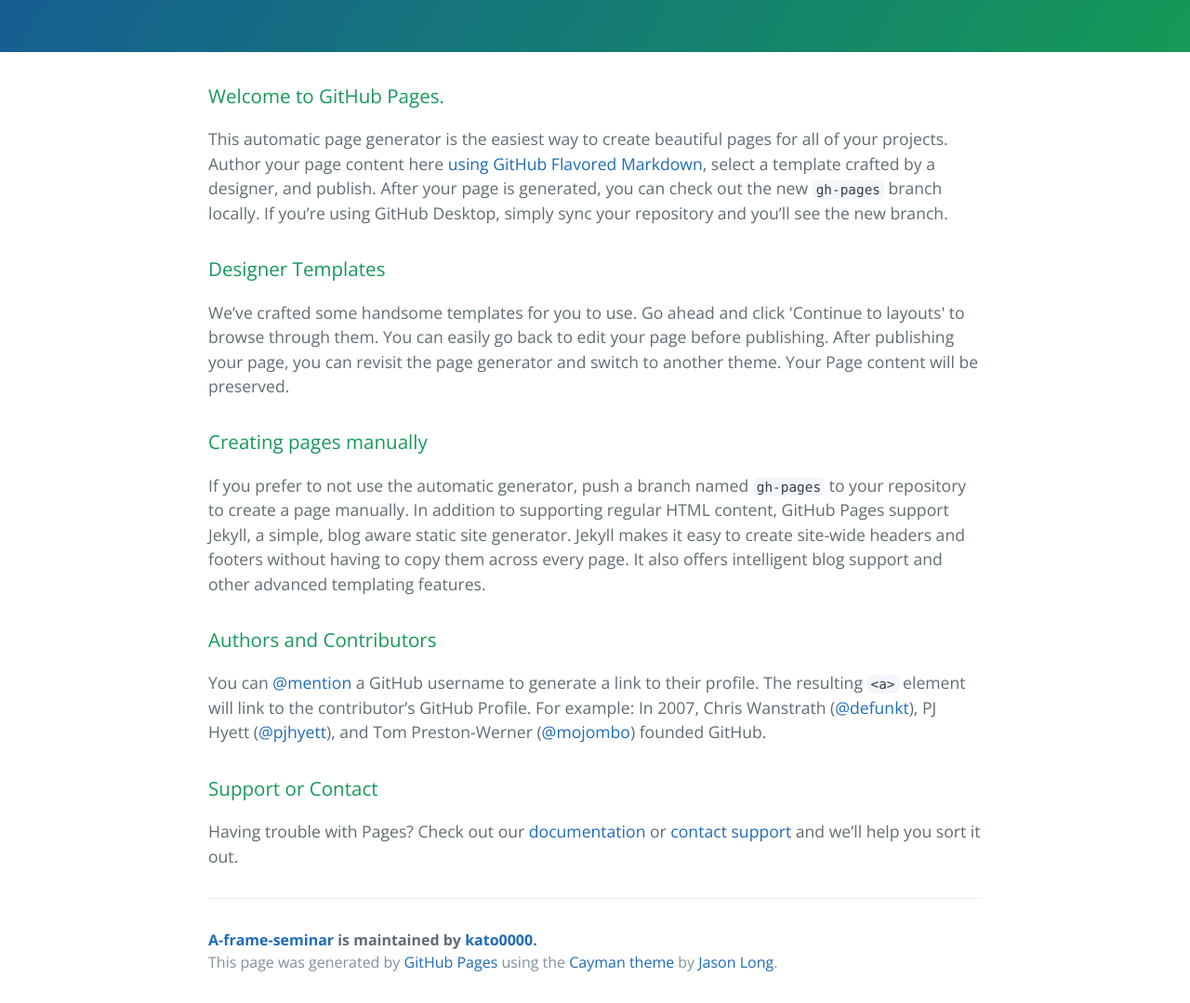
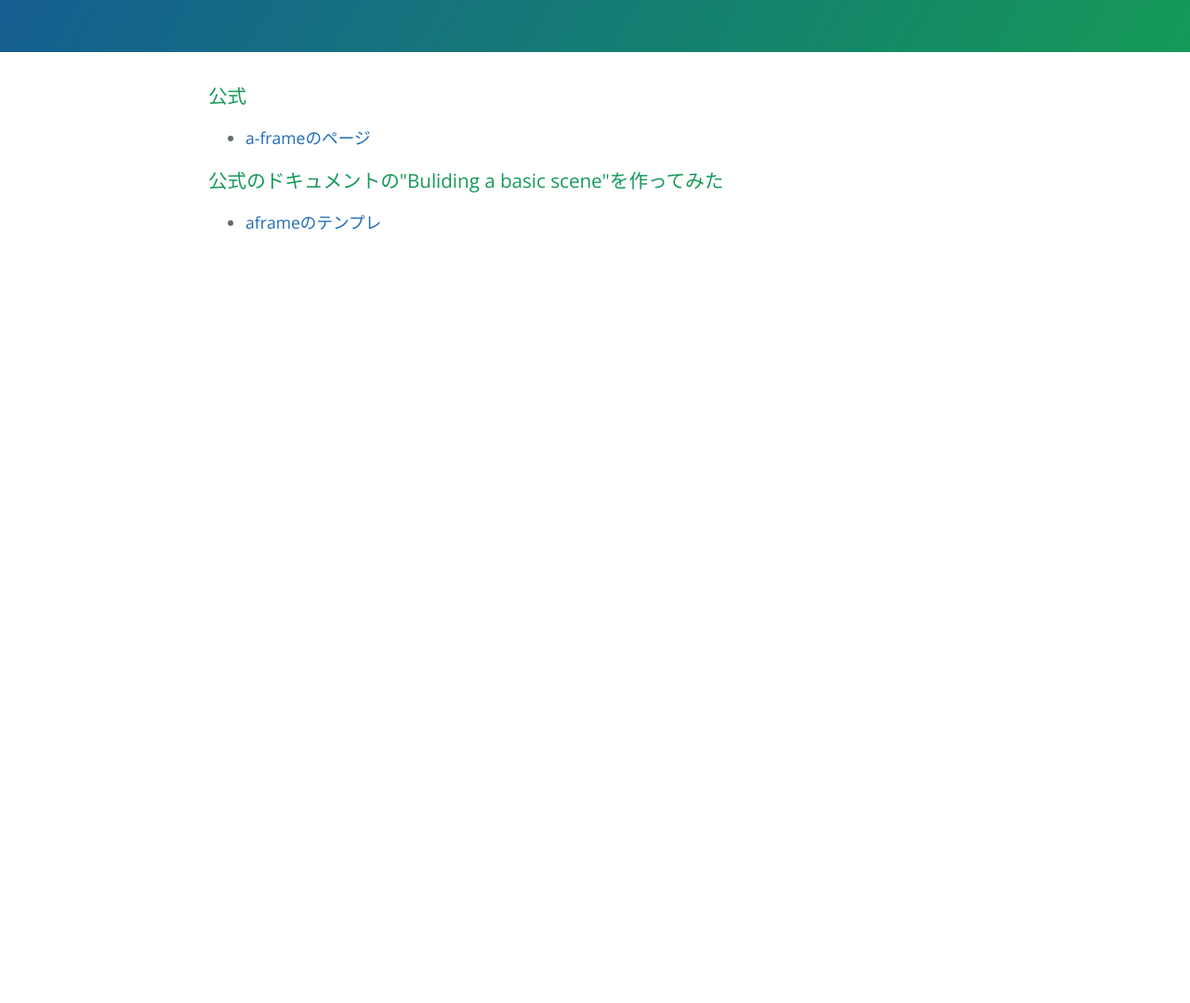
Before and after one commit to kato0000/A-Frame-seminar, a plain HTML site: page index.html in a window 1280 px wide. Shown: the part 280-1359 px from the top of the page at 93% size. After the commit the page ends 800 px from the top, so only its background shows below. Drawn offline with nearby package versions, Linux system fonts and the light colour scheme.

Commit message:
トップページの修正

```diff
--- a/index.html
+++ b/index.html
@@ -19,39 +19,23 @@
     </section>
 
     <section class="main-content">
-      <h3>
-<a id="welcome-to-github-pages" class="anchor" href="#welcome-to-github-pages" aria-hidden="true"><span aria-hidden="true" class="octicon octicon-link"></span></a>Welcome to GitHub Pages.</h3>
-
-<p>This automatic page generator is the easiest way to create beautiful pages for all of your projects. Author your page content here <a href="https://guides.github.com/features/mastering-markdown/">using GitHub Flavored Markdown</a>, select a template crafted by a designer, and publish. After your page is generated, you can check out the new <code>gh-pages</code> branch locally. If you’re using GitHub Desktop, simply sync your repository and you’ll see the new branch.</p>
-
-<h3>
-<a id="designer-templates" class="anchor" href="#designer-templates" aria-hidden="true"><span aria-hidden="true" class="octicon octicon-link"></span></a>Designer Templates</h3>
-
-<p>We’ve crafted some handsome templates for you to use. Go ahead and click 'Continue to layouts' to browse through them. You can easily go back to edit your page before publishing. After publishing your page, you can revisit the page generator and switch to another theme. Your Page content will be preserved.</p>
-
-<h3>
-<a id="creating-pages-manually" class="anchor" href="#creating-pages-manually" aria-hidden="true"><span aria-hidden="true" class="octicon octicon-link"></span></a>Creating pages manually</h3>
-
-<p>If you prefer to not use the automatic generator, push a branch named <code>gh-pages</code> to your repository to create a page manually. In addition to supporting regular HTML content, GitHub Pages support Jekyll, a simple, blog aware static site generator. Jekyll makes it easy to create site-wide headers and footers without having to copy them across every page. It also offers intelligent blog support and other advanced templating features.</p>
-
-<h3>
-<a id="authors-and-contributors" class="anchor" href="#authors-and-contributors" aria-hidden="true"><span aria-hidden="true" class="octicon octicon-link"></span></a>Authors and Contributors</h3>
-
-<p>You can <a href="https://help.github.com/articles/basic-writing-and-formatting-syntax/#mentioning-users-and-teams" class="user-mention">@mention</a> a GitHub username to generate a link to their profile. The resulting <code>&lt;a&gt;</code> element will link to the contributor’s GitHub Profile. For example: In 2007, Chris Wanstrath (<a href="https://github.com/defunkt" class="user-mention">@defunkt</a>), PJ Hyett (<a href="https://github.com/pjhyett" class="user-mention">@pjhyett</a>), and Tom Preston-Werner (<a href="https://github.com/mojombo" class="user-mention">@mojombo</a>) founded GitHub.</p>
-
-<h3>
-<a id="support-or-contact" class="anchor" href="#support-or-contact" aria-hidden="true"><span aria-hidden="true" class="octicon octicon-link"></span></a>Support or Contact</h3>
-
-<p>Having trouble with Pages? Check out our <a href="https://help.github.com/pages">documentation</a> or <a href="https://github.com/contact">contact support</a> and we’ll help you sort it out.</p>
-
-      <footer class="site-footer">
-        <span class="site-footer-owner"><a href="https://github.com/kato0000/A-Frame-seminar">A-frame-seminar</a> is maintained by <a href="https://github.com/kato0000">kato0000</a>.</span>
-
-        <span class="site-footer-credits">This page was generated by <a href="https://pages.github.com">GitHub Pages</a> using the <a href="https://github.com/jasonlong/cayman-theme">Cayman theme</a> by <a href="https://twitter.com/jasonlong">Jason Long</a>.</span>
-      </footer>
-
-    </section>
-
+      <section>
+        <h3>公式</h3>
+        <ul>
+          <li>
+            <a href="https://aframe.io/">a-frameのページ</a>
+          </li>
+        </ul>
+      </section>
+      <section>
+      <h3>公式のドキュメントの"Buliding a basic scene"を作ってみた</h3>
+      <ul>
+        <li>
+          <a href="aframe-boilerplate-master/">aframeのテンプレ</a>
+        </li>
+      </ul>
+      </section>
+  </section>
 
   </body>
 </html>
```
